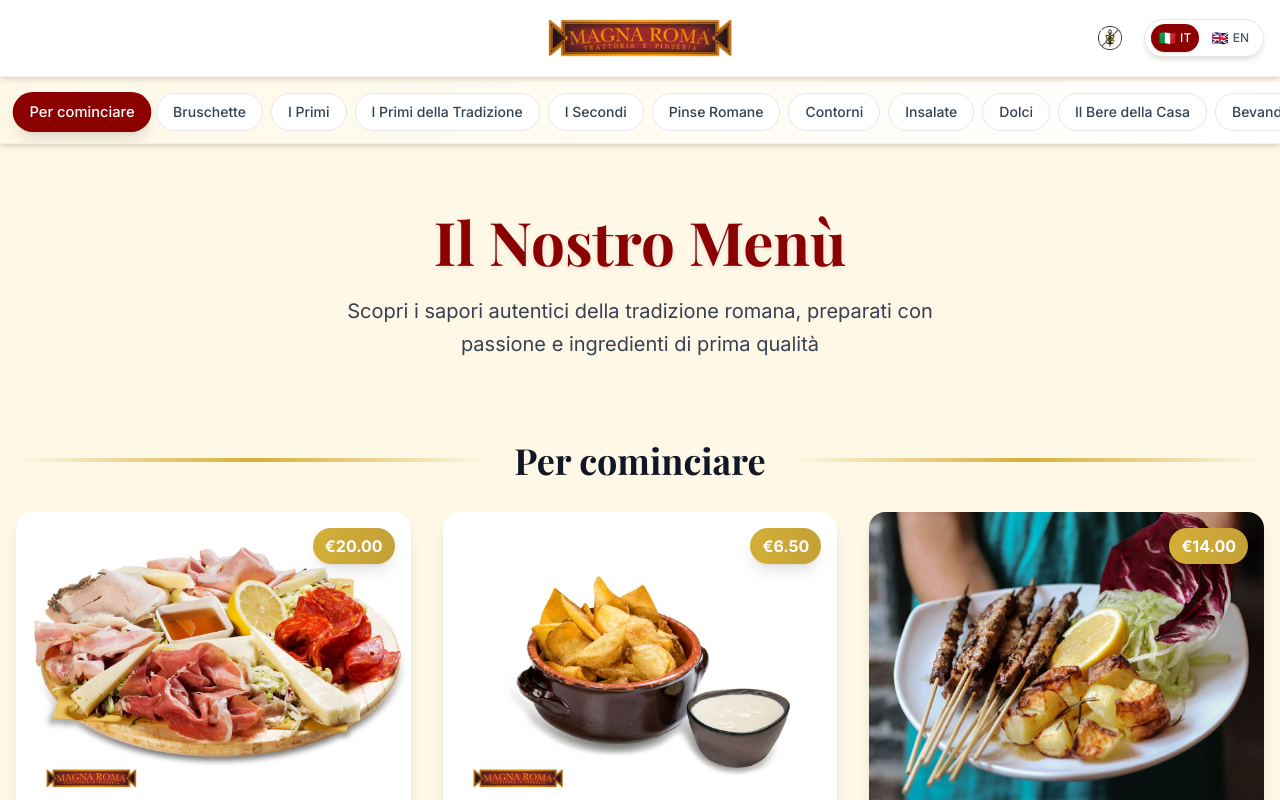
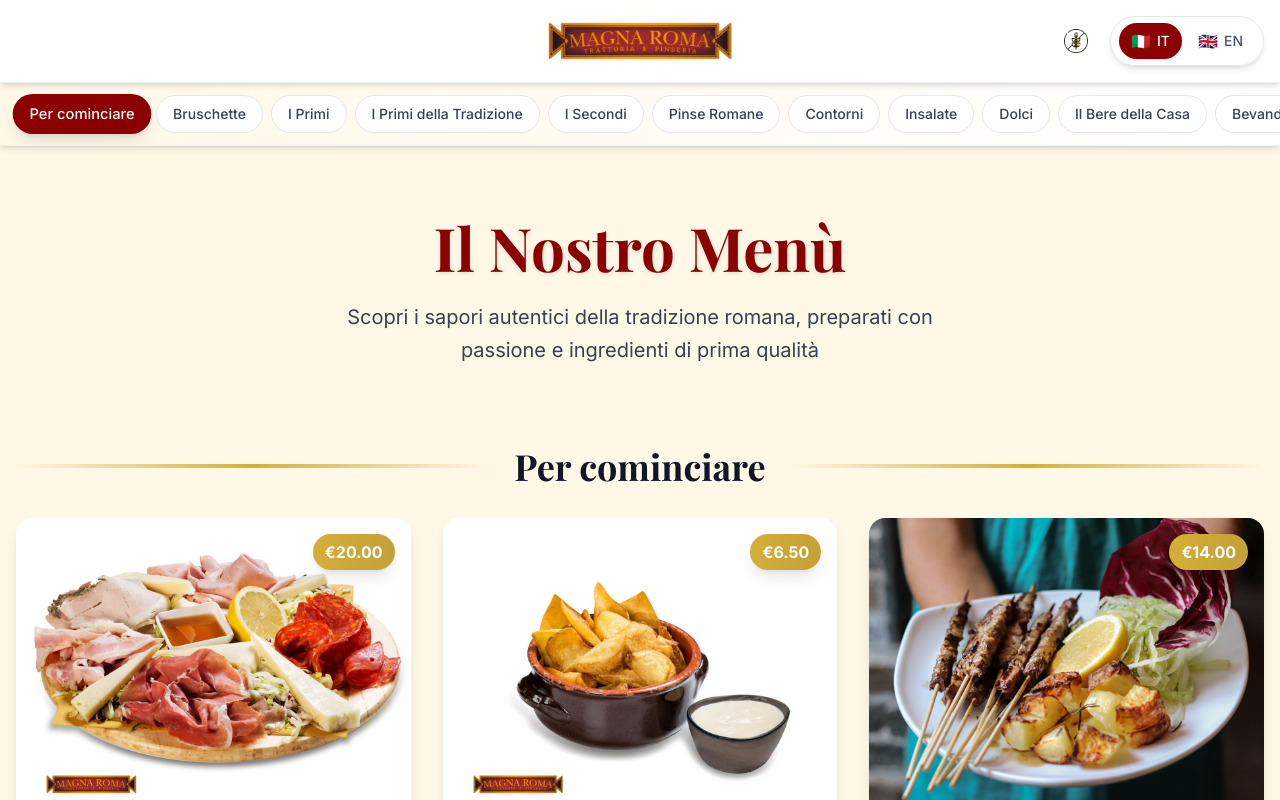
Before and after one commit to gofooditalia/magnaroma-table-menu, a Next.js app: page / in a window 1280 px wide. Shown: the top 800 px of the page. Built offline with nearby package versions, Linux system fonts and the light colour scheme; a web font is replaced by a local one.

Commit message:
revert: ripristinate dimensioni originali toggle ITA/ENG
- Container padding ripristinato a px-2 py-1.5
- Bottoni padding ripristinato a px-3 py-1.5
- Font ripristinato a text-sm
- Emoji ripristinata a text-base
- Gap interno ripristinato a gap-1.5
- Toggle tornato alle dimensioni originali

```diff
--- a/src/components/LanguageSwitcher.tsx
+++ b/src/components/LanguageSwitcher.tsx
@@ -6,29 +6,29 @@ export default function LanguageSwitcher() {
   const { language, setLanguage } = useLanguage();
 
   return (
-    <div className="flex items-center gap-1 bg-white/90 backdrop-blur-sm rounded-full px-1.5 py-1 shadow-md border border-gray-200">
+    <div className="flex items-center gap-1 bg-white/90 backdrop-blur-sm rounded-full px-2 py-1.5 shadow-md border border-gray-200">
       <button
         onClick={() => setLanguage('it')}
-        className={`px-2 py-1 rounded-full text-xs font-medium transition-all touch-manipulation flex items-center gap-1 ${
+        className={`px-3 py-1.5 rounded-full text-sm font-medium transition-all touch-manipulation flex items-center gap-1.5 ${
           language === 'it'
             ? 'bg-[#8B0000] text-white shadow-sm'
             : 'text-gray-600 hover:text-gray-900 active:bg-gray-100'
         }`}
         aria-label="Cambia lingua in Italiano"
       >
-        <span className="text-sm">🇮🇹</span>
+        <span className="text-base">🇮🇹</span>
         <span>IT</span>
       </button>
       <button
         onClick={() => setLanguage('en')}
-        className={`px-2 py-1 rounded-full text-xs font-medium transition-all touch-manipulation flex items-center gap-1 ${
+        className={`px-3 py-1.5 rounded-full text-sm font-medium transition-all touch-manipulation flex items-center gap-1.5 ${
           language === 'en'
             ? 'bg-[#8B0000] text-white shadow-sm'
             : 'text-gray-600 hover:text-gray-900 active:bg-gray-100'
         }`}
         aria-label="Switch language to English"
       >
-        <span className="text-sm">🇬🇧</span>
+        <span className="text-base">🇬🇧</span>
         <span>EN</span>
       </button>
     </div>
```
